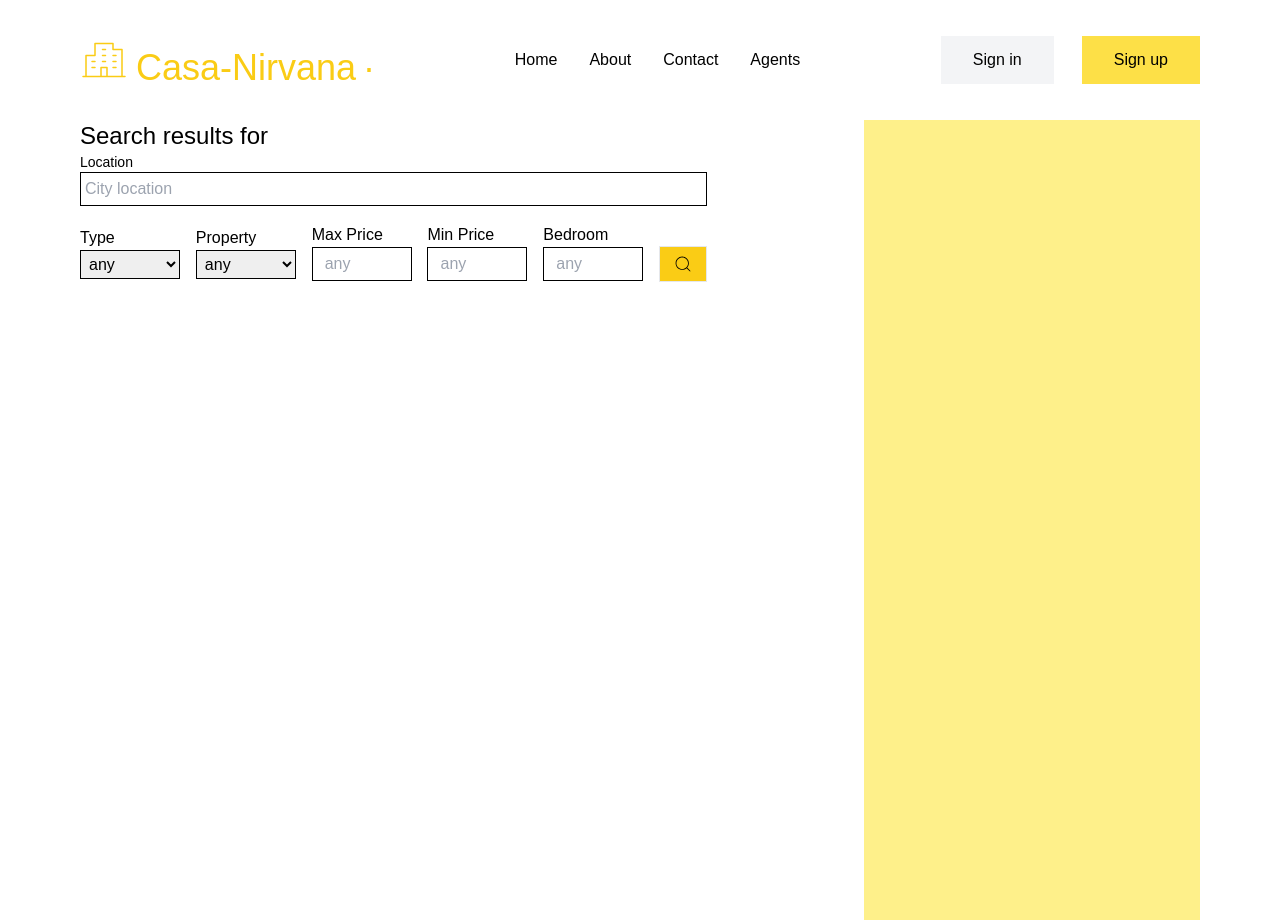
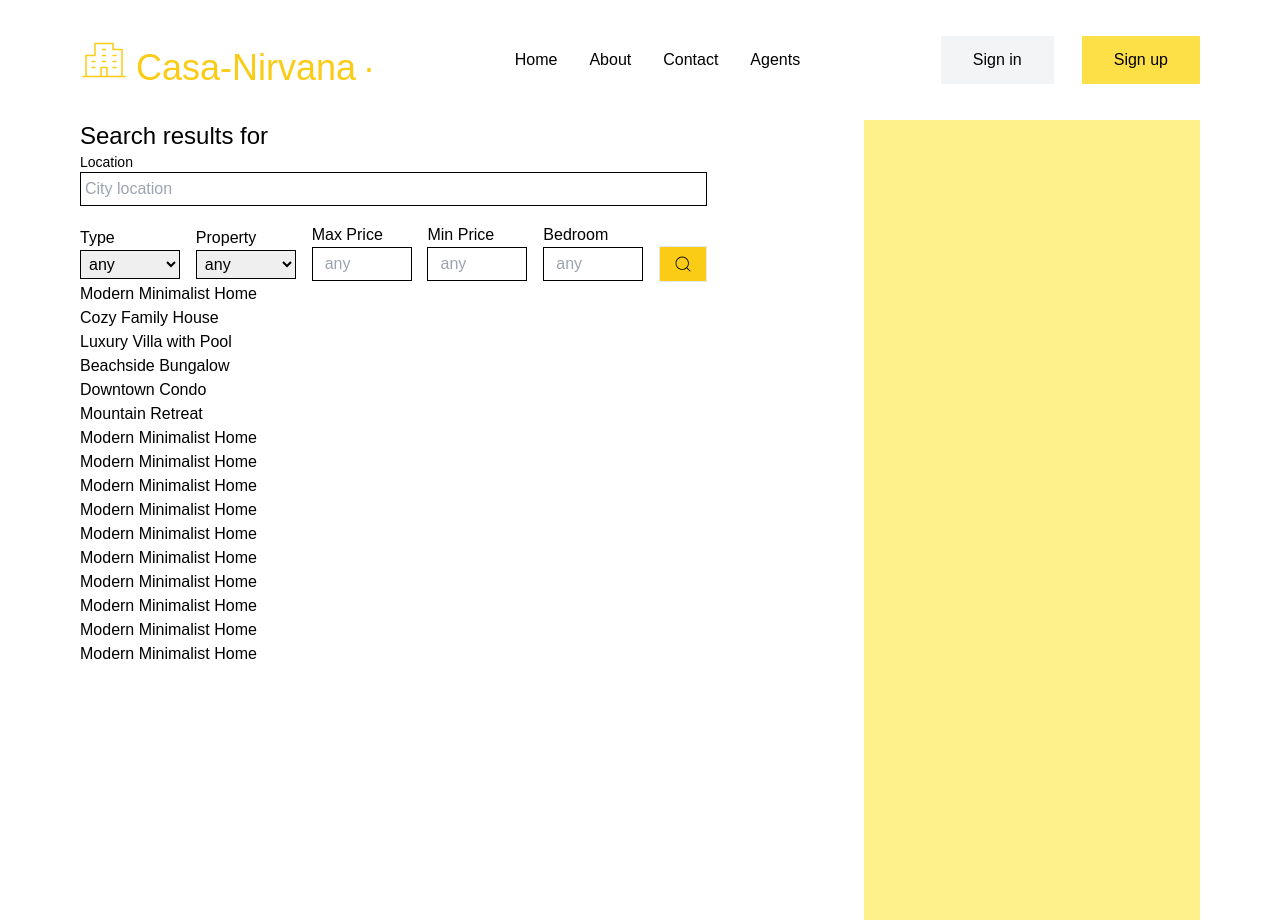
Before and after one commit to chibokaxavier/casa-nirvana, a Next.js app: page /list in a window 1280 px wide. Built offline with nearby package versions, Linux system fonts and the light colour scheme; a web font is replaced by a local one.

Commit message:
dummydata being displayed

```diff
--- a/app/list/page.tsx
+++ b/app/list/page.tsx
@@ -1,4 +1,6 @@
+import Card from "@/components/Card";
 import Filter from "@/components/Filter";
+import { dummyData } from "@/lib/data";
 import React from "react";
 
 const page = () => {
@@ -7,6 +9,9 @@ const page = () => {
       <div className="w-[70%] ">
         <h2 className="text-2xl">Search results for </h2>
         <Filter />
+        {dummyData.map((item, index) => {
+          return <Card key={item.id} item={item} />;
+        })}
       </div>
       <div className="w-[30%] bg-yellow-200"></div>
     </div>
--- /dev/null
+++ b/components/Card.tsx
@@ -0,0 +1,25 @@
+import React from "react";
+
+interface Item {
+  id: number;
+  title: string;
+  img: string;
+  bedrooms: number;
+  bathrooms: number;
+  price: number;
+  address: string;
+  latitude: number;
+  longitude: number;
+}
+
+interface ItemProps {
+  item: Item;
+}
+
+const Card = ({ item }: ItemProps) => {
+  return <div>
+    {item.title}
+  </div>;
+};
+
+export default Card;
--- /dev/null
+++ b/lib/data.tsx
@@ -0,0 +1,169 @@
+export const dummyData = [
+  {
+    id: 1,
+    title: "Modern Minimalist Home",
+    img: "https://images.pexels.com/photos/29120678/pexels-photo-29120678/free-photo-of-modern-minimalist-bedroom-with-wooden-accents.jpeg?auto=compress&cs=tinysrgb&w=1260&h=750&dpr=1",
+    bedrooms: 3,
+    bathrooms: 2,
+    price: 350000,
+    address: "123 Maple Street, Springfield",
+    latitude: 40.7128,
+    longitude: -74.006,
+  },
+  {
+    id: 2,
+    title: "Cozy Family House",
+    img: "https://images.pexels.com/photos/29120678/pexels-photo-29120678/free-photo-of-modern-minimalist-bedroom-with-wooden-accents.jpeg?auto=compress&cs=tinysrgb&w=1260&h=750&dpr=1",
+    bedrooms: 4,
+    bathrooms: 3,
+    price: 450000,
+    address: "456 Oak Drive, Greenville",
+    latitude: 34.0522,
+    longitude: -118.2437,
+  },
+  {
+    id: 3,
+    title: "Luxury Villa with Pool",
+    img: "https://images.pexels.com/photos/29120678/pexels-photo-29120678/free-photo-of-modern-minimalist-bedroom-with-wooden-accents.jpeg?auto=compress&cs=tinysrgb&w=1260&h=750&dpr=1",
+    bedrooms: 5,
+    bathrooms: 4,
+    price: 850000,
+    address: "789 Pine Lane, Beverly Hills",
+    latitude: 34.0736,
+    longitude: -118.4004,
+  },
+  {
+    id: 4,
+    title: "Beachside Bungalow",
+    img: "https://images.pexels.com/photos/29120678/pexels-photo-29120678/free-photo-of-modern-minimalist-bedroom-with-wooden-accents.jpeg?auto=compress&cs=tinysrgb&w=1260&h=750&dpr=1",
+    bedrooms: 2,
+    bathrooms: 1,
+    price: 300000,
+    address: "101 Beach Avenue, Miami",
+    latitude: 25.7617,
+    longitude: -80.1918,
+  },
+  {
+    id: 5,
+    title: "Downtown Condo",
+    img: "https://images.pexels.com/photos/29120678/pexels-photo-29120678/free-photo-of-modern-minimalist-bedroom-with-wooden-accents.jpeg?auto=compress&cs=tinysrgb&w=1260&h=750&dpr=1",
+    bedrooms: 1,
+    bathrooms: 1,
+    price: 200000,
+    address: "555 City Street, New York",
+    latitude: 40.7306,
+    longitude: -73.9352,
+  },
+  {
+    id: 6,
+    title: "Mountain Retreat",
+    img: "https://images.pexels.com/photos/29120678/pexels-photo-29120678/free-photo-of-modern-minimalist-bedroom-with-wooden-accents.jpeg?auto=compress&cs=tinysrgb&w=1260&h=750&dpr=1",
+    bedrooms: 4,
+    bathrooms: 3,
+    price: 600000,
+    address: "333 Forest Trail, Denver",
+    latitude: 39.7392,
+    longitude: -104.9903,
+  },
+  {
+    id: 7,
+    title: "Modern Minimalist Home",
+    img: "https://images.pexels.com/photos/29120678/pexels-photo-29120678/free-photo-of-modern-minimalist-bedroom-with-wooden-accents.jpeg?auto=compress&cs=tinysrgb&w=1260&h=750&dpr=1",
+    bedrooms: 3,
+    bathrooms: 2,
+    price: 350000,
+    address: "123 Maple Street, Springfield",
+    latitude: 40.7128,
+    longitude: -74.006,
+  },{
+    id: 8,
+    title: "Modern Minimalist Home",
+    img: "https://images.pexels.com/photos/29120678/pexels-photo-29120678/free-photo-of-modern-minimalist-bedroom-with-wooden-accents.jpeg?auto=compress&cs=tinysrgb&w=1260&h=750&dpr=1",
+    bedrooms: 3,
+    bathrooms: 2,
+    price: 350000,
+    address: "123 Maple Street, Springfield",
+    latitude: 40.7128,
+    longitude: -74.006,
+  },{
+    id: 9,
+    title: "Modern Minimalist Home",
+    img: "https://images.pexels.com/photos/29120678/pexels-photo-29120678/free-photo-of-modern-minimalist-bedroom-with-wooden-accents.jpeg?auto=compress&cs=tinysrgb&w=1260&h=750&dpr=1",
+    bedrooms: 3,
+    bathrooms: 2,
+    price: 350000,
+    address: "123 Maple Street, Springfield",
+    latitude: 40.7128,
+    longitude: -74.006,
+  },{
+    id: 10,
+    title: "Modern Minimalist Home",
+    img: "https://images.pexels.com/photos/29120678/pexels-photo-29120678/free-photo-of-modern-minimalist-bedroom-with-wooden-accents.jpeg?auto=compress&cs=tinysrgb&w=1260&h=750&dpr=1",
+    bedrooms: 3,
+    bathrooms: 2,
+    price: 350000,
+    address: "123 Maple Street, Springfield",
+    latitude: 40.7128,
+    longitude: -74.006,
+  },{
+    id: 11,
+    title: "Modern Minimalist Home",
+    img: "https://images.pexels.com/photos/29120678/pexels-photo-29120678/free-photo-of-modern-minimalist-bedroom-with-wooden-accents.jpeg?auto=compress&cs=tinysrgb&w=1260&h=750&dpr=1",
+    bedrooms: 3,
+    bathrooms: 2,
+    price: 350000,
+    address: "123 Maple Street, Springfield",
+    latitude: 40.7128,
+    longitude: -74.006,
+  },{
+    id: 12,
+    title: "Modern Minimalist Home",
+    img: "https://images.pexels.com/photos/29120678/pexels-photo-29120678/free-photo-of-modern-minimalist-bedroom-with-wooden-accents.jpeg?auto=compress&cs=tinysrgb&w=1260&h=750&dpr=1",
+    bedrooms: 3,
+    bathrooms: 2,
+    price: 350000,
+    address: "123 Maple Street, Springfield",
+    latitude: 40.7128,
+    longitude: -74.006,
+  },{
+    id: 13,
+    title: "Modern Minimalist Home",
+    img: "https://images.pexels.com/photos/29120678/pexels-photo-29120678/free-photo-of-modern-minimalist-bedroom-with-wooden-accents.jpeg?auto=compress&cs=tinysrgb&w=1260&h=750&dpr=1",
+    bedrooms: 3,
+    bathrooms: 2,
+    price: 350000,
+    address: "123 Maple Street, Springfield",
+    latitude: 40.7128,
+    longitude: -74.006,
+  },{
+    id: 14,
+    title: "Modern Minimalist Home",
+    img: "https://images.pexels.com/photos/29120678/pexels-photo-29120678/free-photo-of-modern-minimalist-bedroom-with-wooden-accents.jpeg?auto=compress&cs=tinysrgb&w=1260&h=750&dpr=1",
+    bedrooms: 3,
+    bathrooms: 2,
+    price: 350000,
+    address: "123 Maple Street, Springfield",
+    latitude: 40.7128,
+    longitude: -74.006,
+  },{
+    id: 15,
+    title: "Modern Minimalist Home",
+    img: "https://images.pexels.com/photos/29120678/pexels-photo-29120678/free-photo-of-modern-minimalist-bedroom-with-wooden-accents.jpeg?auto=compress&cs=tinysrgb&w=1260&h=750&dpr=1",
+    bedrooms: 3,
+    bathrooms: 2,
+    price: 350000,
+    address: "123 Maple Street, Springfield",
+    latitude: 40.7128,
+    longitude: -74.006,
+  },{
+    id: 16,
+    title: "Modern Minimalist Home",
+    img: "https://images.pexels.com/photos/29120678/pexels-photo-29120678/free-photo-of-modern-minimalist-bedroom-with-wooden-accents.jpeg?auto=compress&cs=tinysrgb&w=1260&h=750&dpr=1",
+    bedrooms: 3,
+    bathrooms: 2,
+    price: 350000,
+    address: "123 Maple Street, Springfield",
+    latitude: 40.7128,
+    longitude: -74.006,
+  },
+];
```
